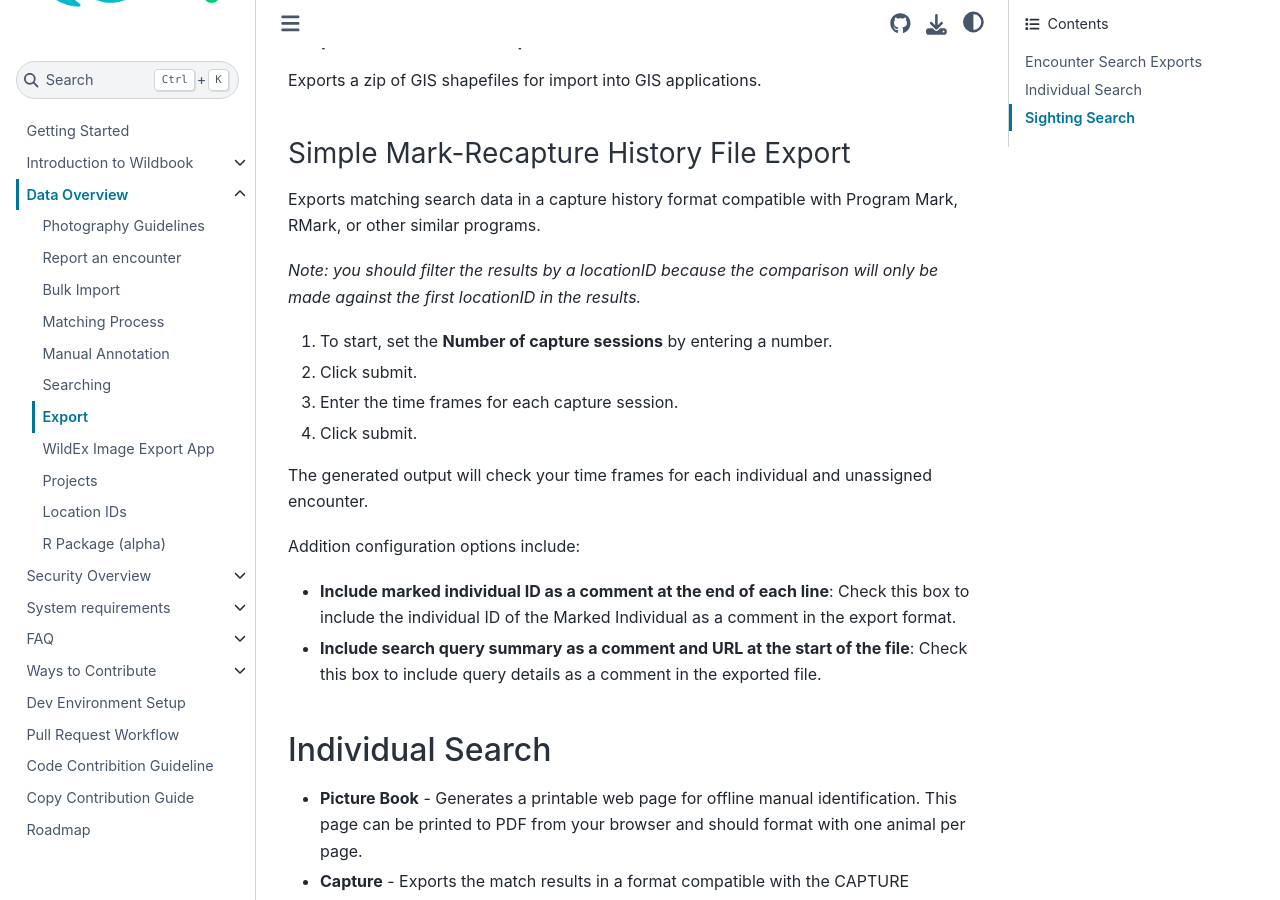
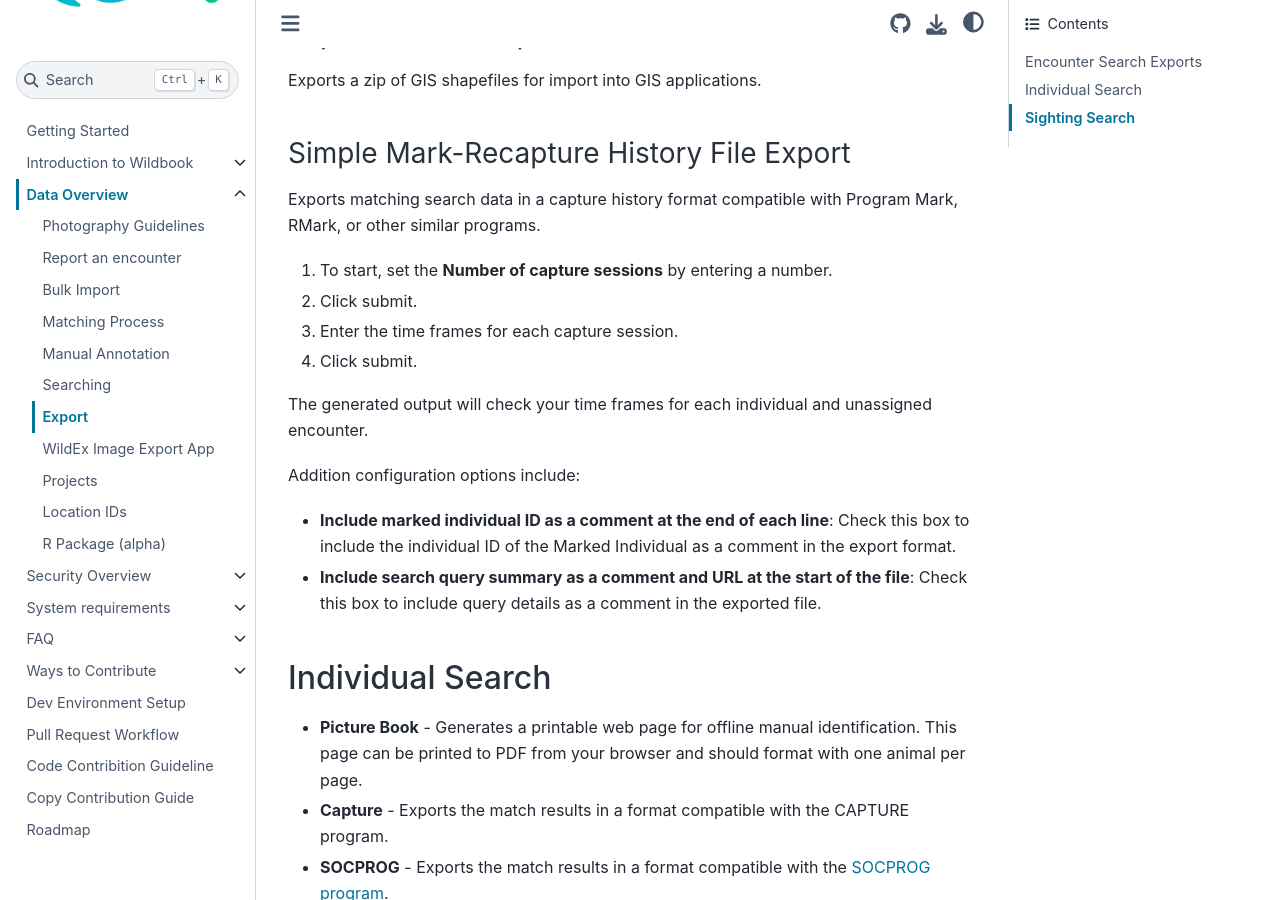
Before and after one commit to WildMeOrg/wildbook-docs, a Sphinx documentation site: the page built from docs/data/data-exports.md, in a window 1280 px wide and 900 px high, scrolled down 1369 px. Built offline with Sphinx 7.4.7 and the Sphinx Book theme 1.1.4, drawn with Linux system fonts in a browser that asks for light colours.

Commit message:
Update data-exports.md
removed outdated note about location ID requirement

```diff
--- a/docs/data/data-exports.md
+++ b/docs/data/data-exports.md
@@ -40,8 +40,6 @@
 
 Exports matching search data in a capture history format compatible with Program Mark, RMark, or other similar programs.
 
-*Note: you should filter the results by a locationID because the comparison will only be made against the first locationID in the results.*
-
 1. To start, set the **Number of capture sessions** by entering a number.
 2. Click submit.
 3. Enter the time frames for each capture session.
```
